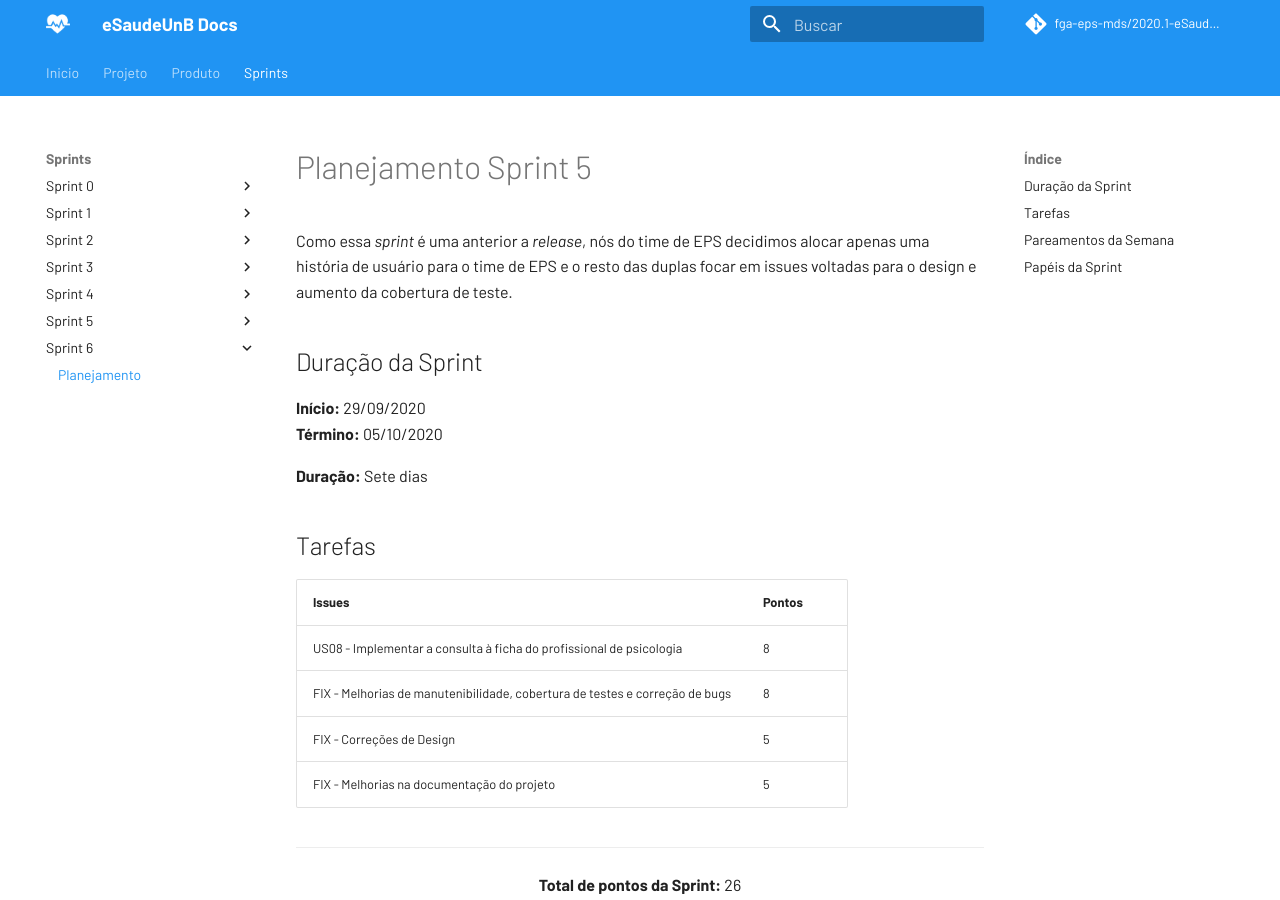
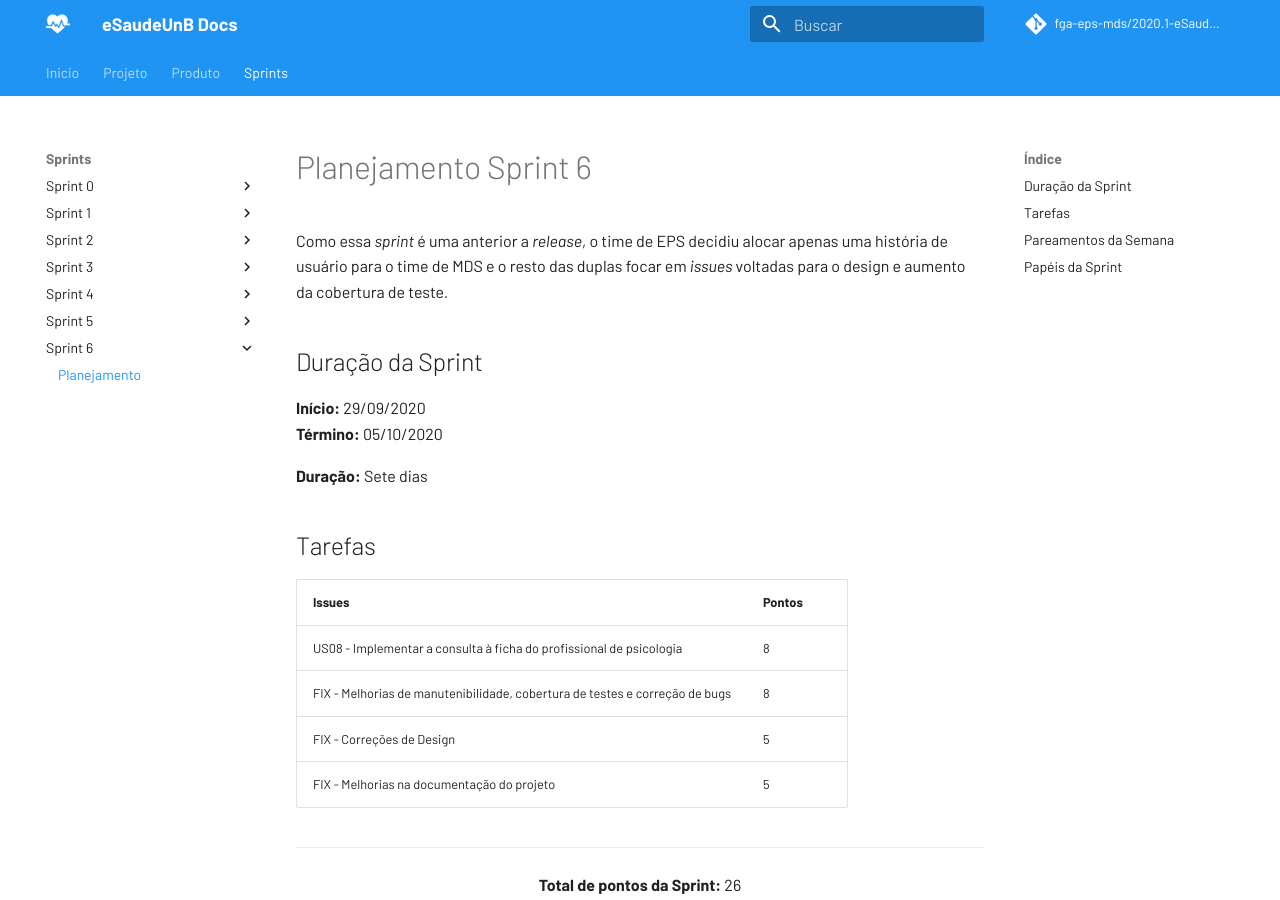
Before and after one commit to fga-eps-mds/2020.1-eSaudeUnB-Wiki, an MkDocs documentation site: the page built from docs/planejamento_sprint06.md, in a window 1280 px wide and 900 px high. Built offline with MkDocs 1.6.1 and Material for MkDocs 9.7.7, drawn with Linux system fonts in a browser that asks for light colours; comment, search, counter and statistics services are not loaded.

Commit message:
docs: minor fixes
Signed-off-by: Joberth Rogers <joberth.rogers18@gmail.com>

```diff
--- a/docs/planejamento_sprint06.md
+++ b/docs/planejamento_sprint06.md
@@ -1,7 +1,7 @@
-# Planejamento Sprint 5
+# Planejamento Sprint 6
 
 <p style="text-align: justify:">
-    Como essa <i>sprint</i> é uma anterior a <i>release</i>, nós do time de EPS decidimos alocar apenas uma história de usuário para o time de EPS e o resto das duplas focar em issues voltadas para o design e aumento da cobertura de teste.
+    Como essa <i>sprint</i> é uma anterior a <i>release</i>, o time de EPS decidiu alocar apenas uma história de usuário para o time de MDS e o resto das duplas focar em <i>issues</i> voltadas para o design e aumento da cobertura de teste.
 </p>
 
 ## Duração da Sprint
```
Also changed, not shown: docs/resultado_sprint05.md (+2 -2 lines).
